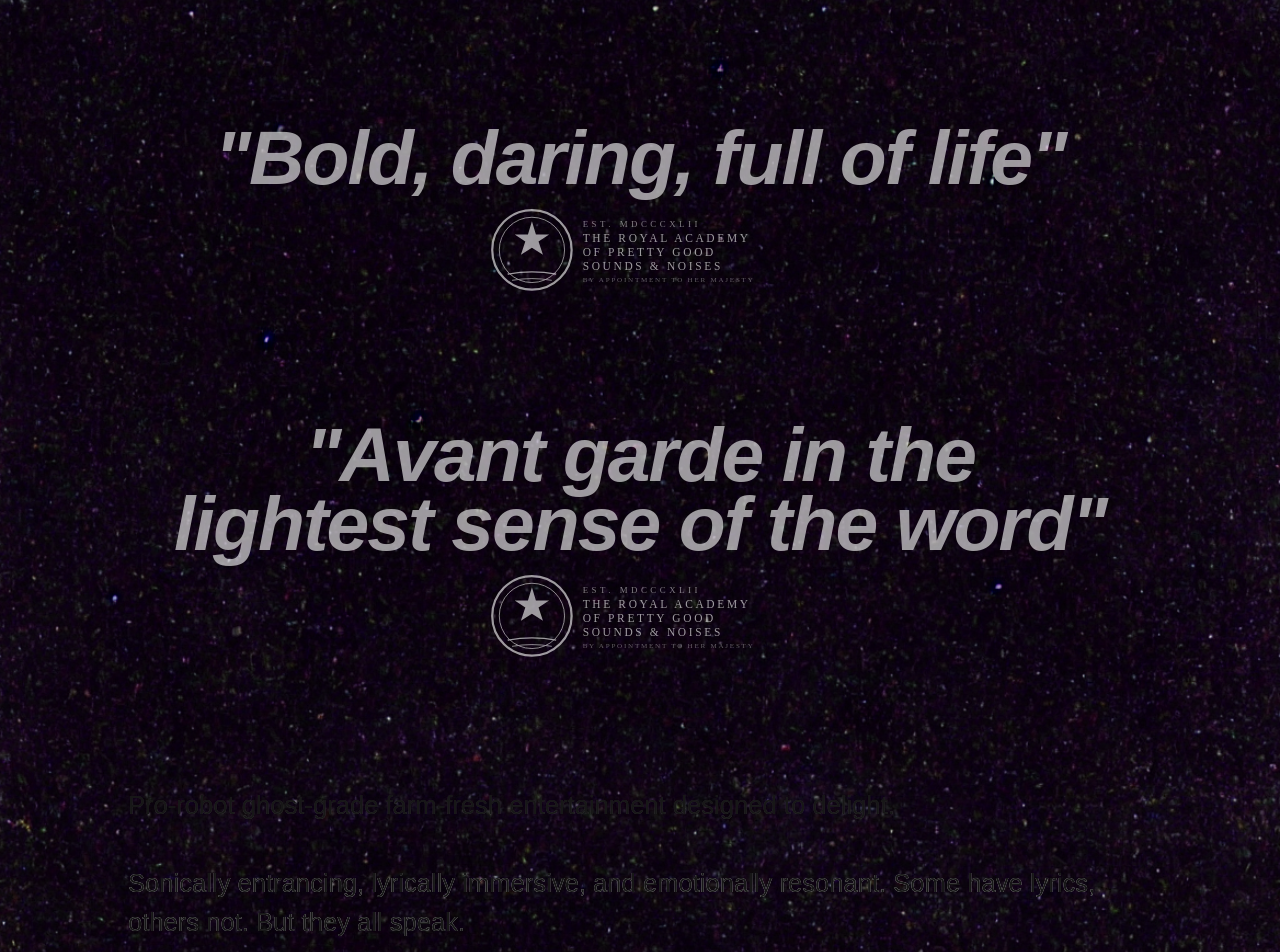
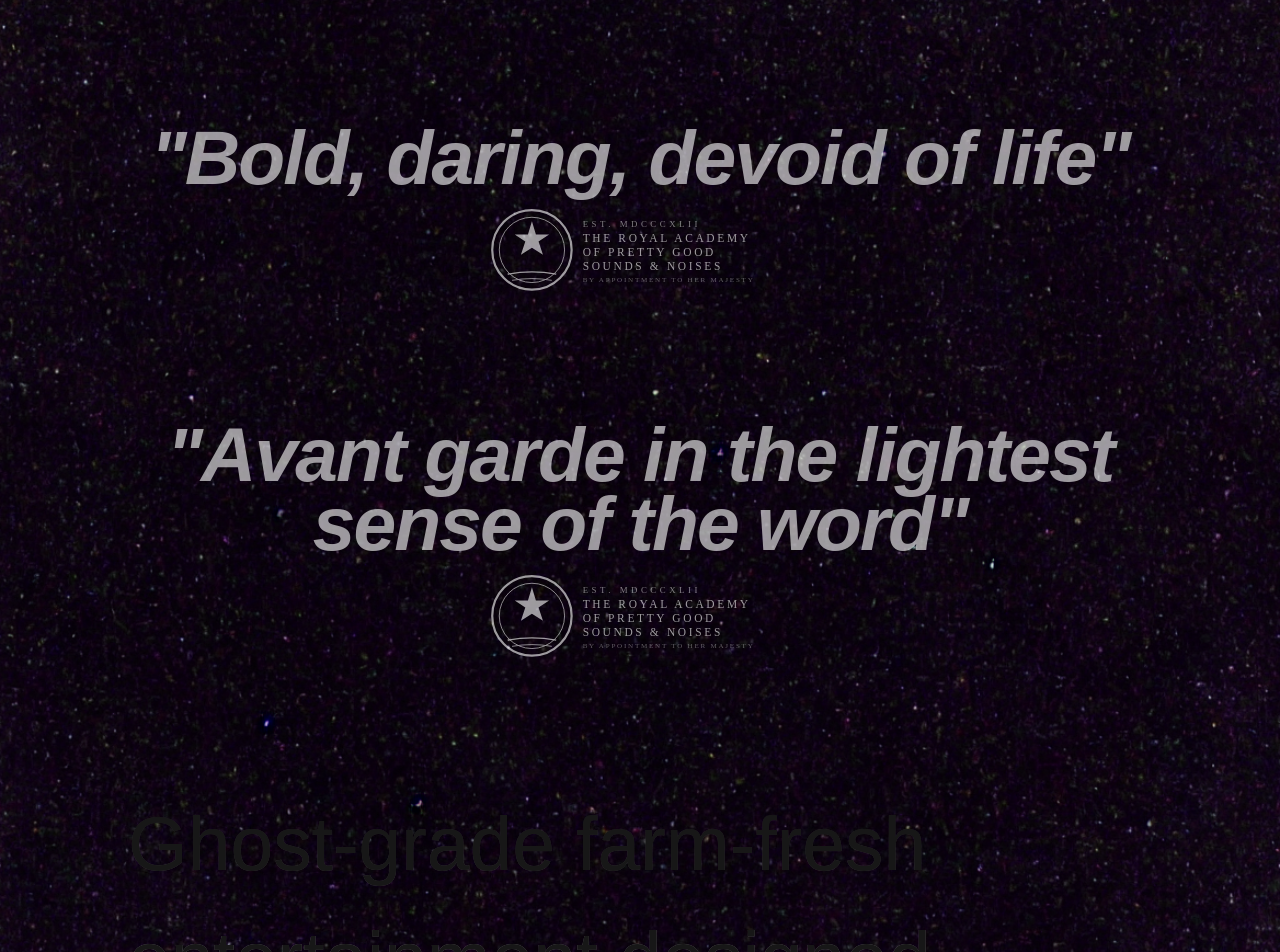
Before and after one commit to chasecee/phantomdrum.com, a Next.js app: page / in a window 1280 px wide. Shown: the part 4020-4972 px from the top of the page. Built offline with nearby package versions, Linux system fonts and the light colour scheme; a web font is replaced by a local one.

Commit message:
Update Quote component text and styles; enhance RippleTextContent for improved readability and visual impact in Home component.

```diff
--- a/app/art/Quote.tsx
+++ b/app/art/Quote.tsx
@@ -13,7 +13,7 @@ export default function Quote({ text, logo, className }: QuoteProps) {
         className || ""
       }`}
     >
-      <blockquote className="text-[6vw] flex text-center flex-col items-center justify-center max-w-[80cqi] leading-[0.9] tracking-tight mb-4 text-balance font-serif font-bold italic">
+      <blockquote className="text-[6vw] flex text-center flex-col items-center justify-center max-w-[80cqi] leading-[0.9] tracking-tight whitespace-pre-line mb-4 text-pretty font-serif font-bold italic">
         &quot;{text}&quot;
       </blockquote>
       <div className="max-w-[25vw]">{logo}</div>
--- a/app/components/content/RippleTextContent.tsx
+++ b/app/components/content/RippleTextContent.tsx
@@ -1,9 +1,9 @@
 export default function RippleTextContent() {
   return (
     <div className="relative w-[80%] mx-auto py-10">
-      <div className="space-y-10 relative text-[2vw] bg-fixed bg-linear-to-b font-serif  font-[150] from-transparent via-white to-transparent bg-clip-text text-transparent">
+      <div className="space-y-10 relative text-[6vw] bg-fixed bg-linear-to-b font-serif  font-[150] from-transparent via-white to-transparent bg-clip-text text-transparent">
         <p className="">
-          Pro-robot ghost-grade farm-fresh entertainment designed to delight.
+          Ghost-grade farm-fresh entertainment designed to delight.
         </p>
         <p className="">
           Sonically entrancing, lyrically immersive, and emotionally resonant.
--- a/app/page.tsx
+++ b/app/page.tsx
@@ -77,7 +77,7 @@ export default function Home() {
               className="opacity-70"
             />
             <Quote
-              text="Bold, daring, full of life"
+              text="Bold, daring, devoid of life"
               logo={<RoyalAcademyLogo className="w-full h-auto" />}
               className="opacity-60"
             />
```
